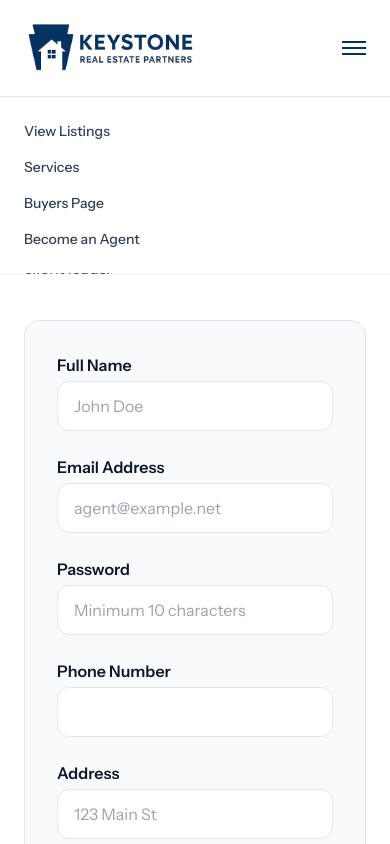
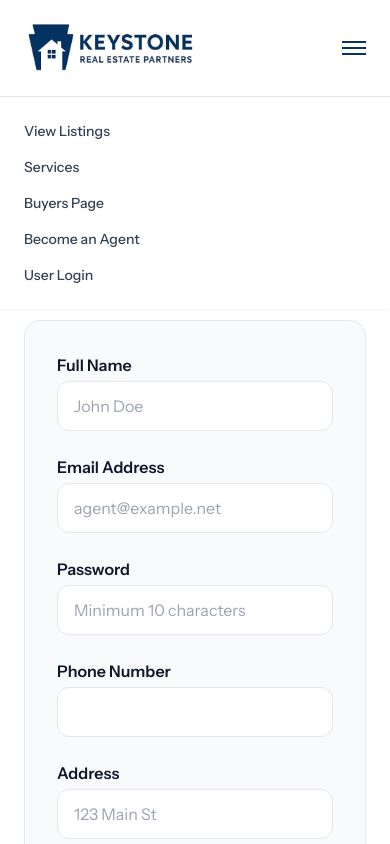
Before and after one commit to ikennaex/keystone-realestate, a React (Vite) app: page /agent/register in a window 390 px wide. Both pictures are taken after a click on the button "Toggle menu". Shown: the top 844 px of the page. Built offline with nearby package versions, Linux system fonts and the light colour scheme; no server answers.

Commit message:
update: register error

```diff
--- a/src/Components/Navbar.jsx
+++ b/src/Components/Navbar.jsx
@@ -118,6 +118,14 @@ const Navbar = () => {
               Become an Agent
             </Link>
 
+            <Link
+              to="/user/login"
+              className="text-sm font-medium text-slate-700"
+              onClick={() => setMenuOpen(false)}
+            >
+              User Login
+            </Link>
+
             {/* <Link
               href="#agents"
               className="text-sm font-medium text-slate-700"
--- a/src/Pages/User/UserRegister.jsx
+++ b/src/Pages/User/UserRegister.jsx
@@ -1,4 +1,4 @@
-import React, { useState } from "react";
+import React, { useEffect, useState } from "react";
 import { Eye, EyeOff } from "lucide-react";
 import { Link, useNavigate } from "react-router";
 import { useAgentAuth } from "../../Contexts/AgentAuthContext";
@@ -14,9 +14,10 @@ const UserRegister = () => {
     email: "",
     password: "",
     phoneNumber: "",
-    role: "user"
+    role: "user",
   });
   const [showPassword, setShowPassword] = useState(false);
+  const [error, setError] = useState("");
   //   const { api, setAccessToken, setAgent, isAuthenticated } = useAuth();
 
   const handleChange = (e) => {
@@ -34,6 +35,7 @@ const UserRegister = () => {
       console.log(res);
     } catch (err) {
       setLoading(false);
+      setError(err.response.data.errors.password[0]);
       alert(err.response.data.message || "Register failed");
       console.log(err);
     } finally {
@@ -44,6 +46,17 @@ const UserRegister = () => {
   // if (isAuthenticated) {
   //   navigate("/agent/dashboard")
   // }
+
+  // error timer
+  useEffect(() => {
+    if (!error) return;
+
+    const timer = setTimeout(() => {
+      setError(null);
+    }, 5000);
+
+    return () => clearTimeout(timer);
+  }, [error]);
 
   return (
     <section className="bg-white py-20 mt-20 text-slate-900">
@@ -115,6 +128,8 @@ const UserRegister = () => {
                 className="w-full rounded-xl border px-4 py-3 pr-12 focus:ring-2 focus:ring-slate-500"
               />
 
+              {error && <p className="text-red-700 text-sm">{error}</p>}
+
               <button
                 type="button"
                 onClick={() => setShowPassword(!showPassword)}
```
Also changed, not shown: src/Pages/User/UserLogin.jsx (+6 -6 lines).
